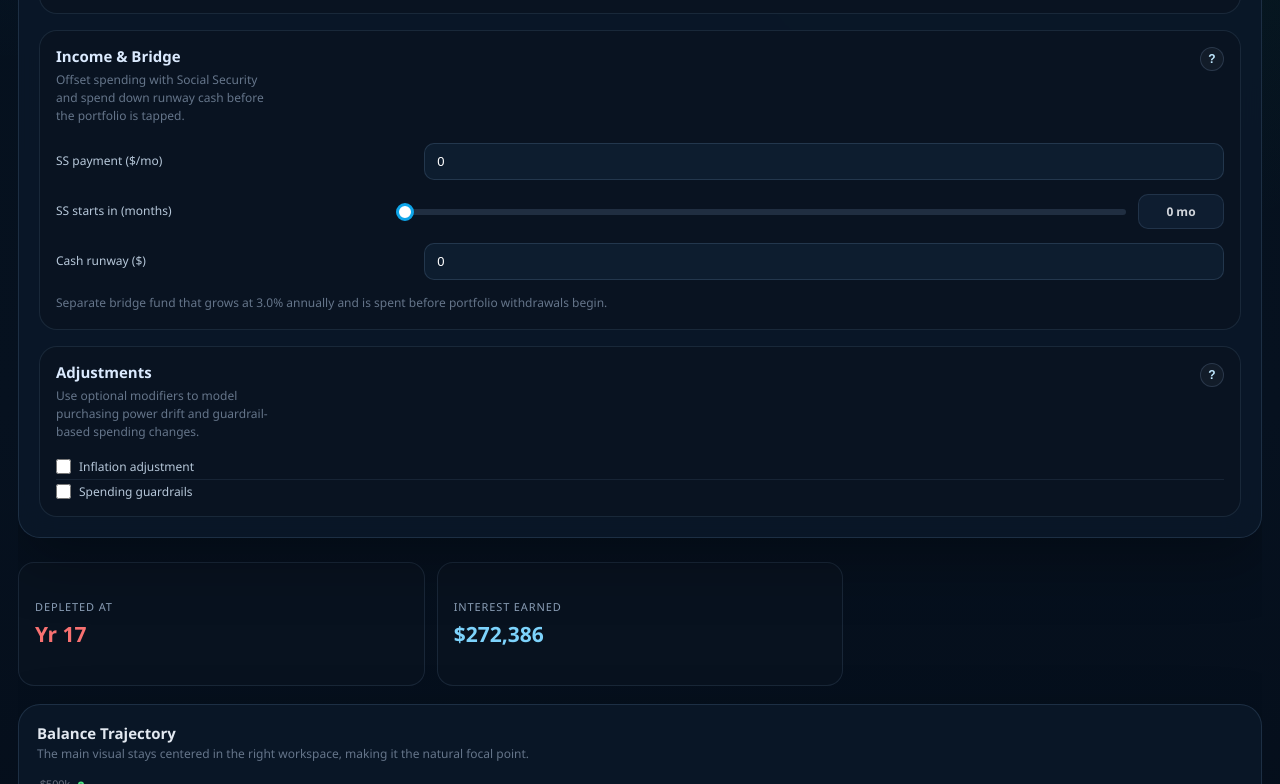
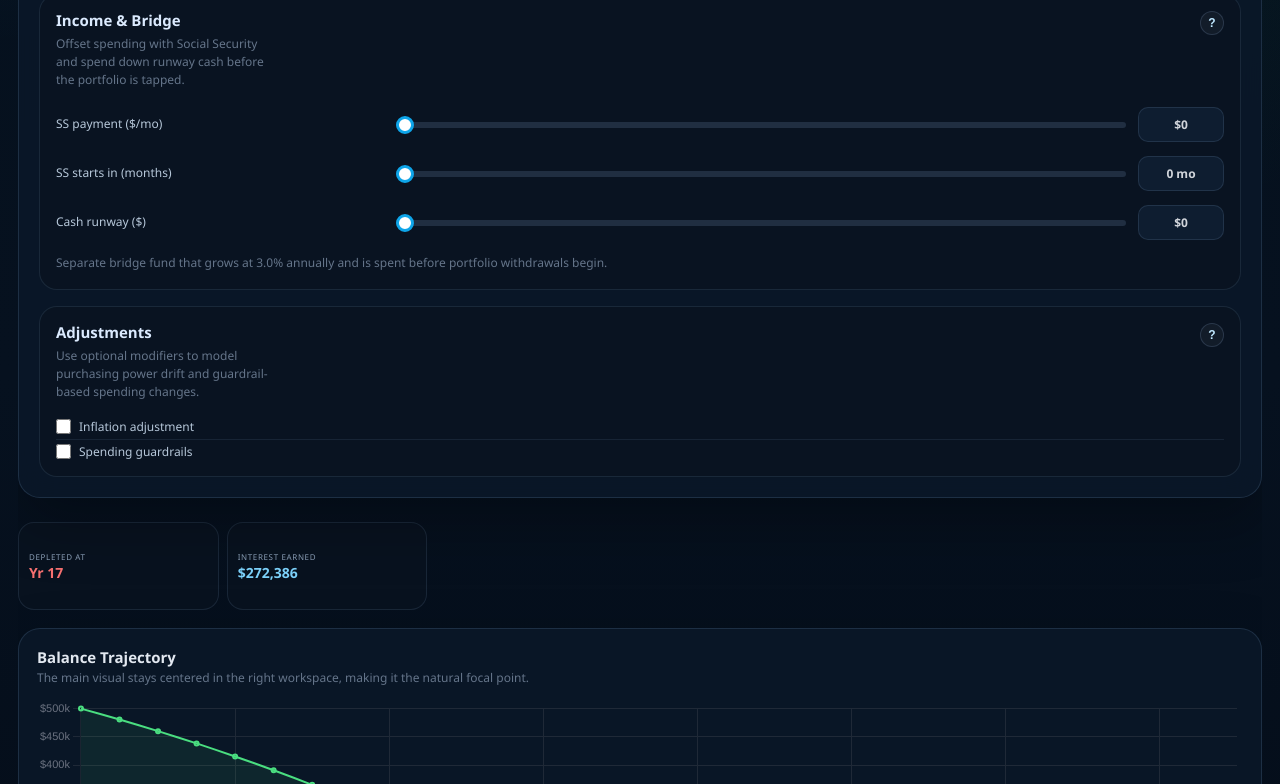
Before and after one commit to josemera/savings-duration-calculator, a plain HTML site: page index.html in a window 1280 px wide. Shown: the part 756-1540 px from the top of the page. Drawn offline with nearby package versions, Linux system fonts and the light colour scheme.

Commit message:
Tighten stat cards and convert income inputs to sliders

```diff
--- a/index.html
+++ b/index.html
@@ -11,7 +11,7 @@
   :root {
     --bg: #06111f;
     --bg-alt: #0a1627;
-    --top-rail-height: 124px;
+    --top-rail-height: 88px;
     --panel: rgba(11, 24, 40, 0.9);
     --panel-strong: rgba(15, 31, 49, 0.96);
     --panel-soft: rgba(10, 20, 33, 0.78);
@@ -285,19 +285,20 @@
   .run-analysis-btn:hover { background: rgba(8, 82, 118, 0.98); color: #e0f2fe; }
 
   .results-grid { display: grid; grid-template-columns: minmax(0, 1fr); gap: 18px; }
-  .cards { display: grid; grid-template-columns: repeat(3, minmax(0, 1fr)); gap: 12px; }
+  .cards { display: grid; grid-template-columns: repeat(6, minmax(0, 1fr)); gap: 8px; }
   .card {
     background: rgba(10, 20, 33, 0.84);
     border-radius: 16px;
-    padding: 14px 16px;
+    padding: 9px 10px;
     border: 1px solid rgba(148, 184, 226, 0.12);
     height: var(--top-rail-height);
     display: flex;
     flex-direction: column;
     justify-content: center;
+    min-width: 0;
   }
-  .card-label { color: var(--muted); font-size: 11px; margin-bottom: 6px; text-transform: uppercase; letter-spacing: 0.08em; }
-  .card-value { font-weight: 700; font-size: 21px; }
+  .card-label { color: var(--muted); font-size: 8px; margin-bottom: 3px; text-transform: uppercase; letter-spacing: 0.08em; }
+  .card-value { font-weight: 700; font-size: 14px; line-height: 1.15; }
   .card-value.green  { color: #4ade80; }
   .card-value.red    { color: #f87171; }
   .card-value.blue   { color: #7dd3fc; }
@@ -547,7 +548,9 @@
           </div>
           <div class="control-row">
             <label>SS payment ($/mo)</label>
-            <input type="number" id="ss-amount" value="0" oninput="onInputChange()" />
+            <input type="range" min="0" max="10000" step="100" value="0" id="ss-amount"
+              oninput="document.getElementById('ssAmountVal').textContent='$'+parseFloat(this.value).toLocaleString();onInputChange()" />
+            <span class="range-val" id="ssAmountVal">$0</span>
           </div>
           <div class="control-row">
             <label>SS starts in (months)</label>
@@ -557,7 +560,9 @@
           </div>
           <div class="control-row">
             <label>Cash runway ($)</label>
-            <input type="number" id="bridge-fund" value="0" oninput="onInputChange()" />
+            <input type="range" min="0" max="500000" step="5000" value="0" id="bridge-fund"
+              oninput="document.getElementById('bridgeFundVal').textContent='$'+parseFloat(this.value).toLocaleString();onInputChange()" />
+            <span class="range-val" id="bridgeFundVal">$0</span>
           </div>
           <p class="mode-note">Separate bridge fund that grows at 3.0% annually and is spent before portfolio withdrawals begin.</p>
         </section>
```
